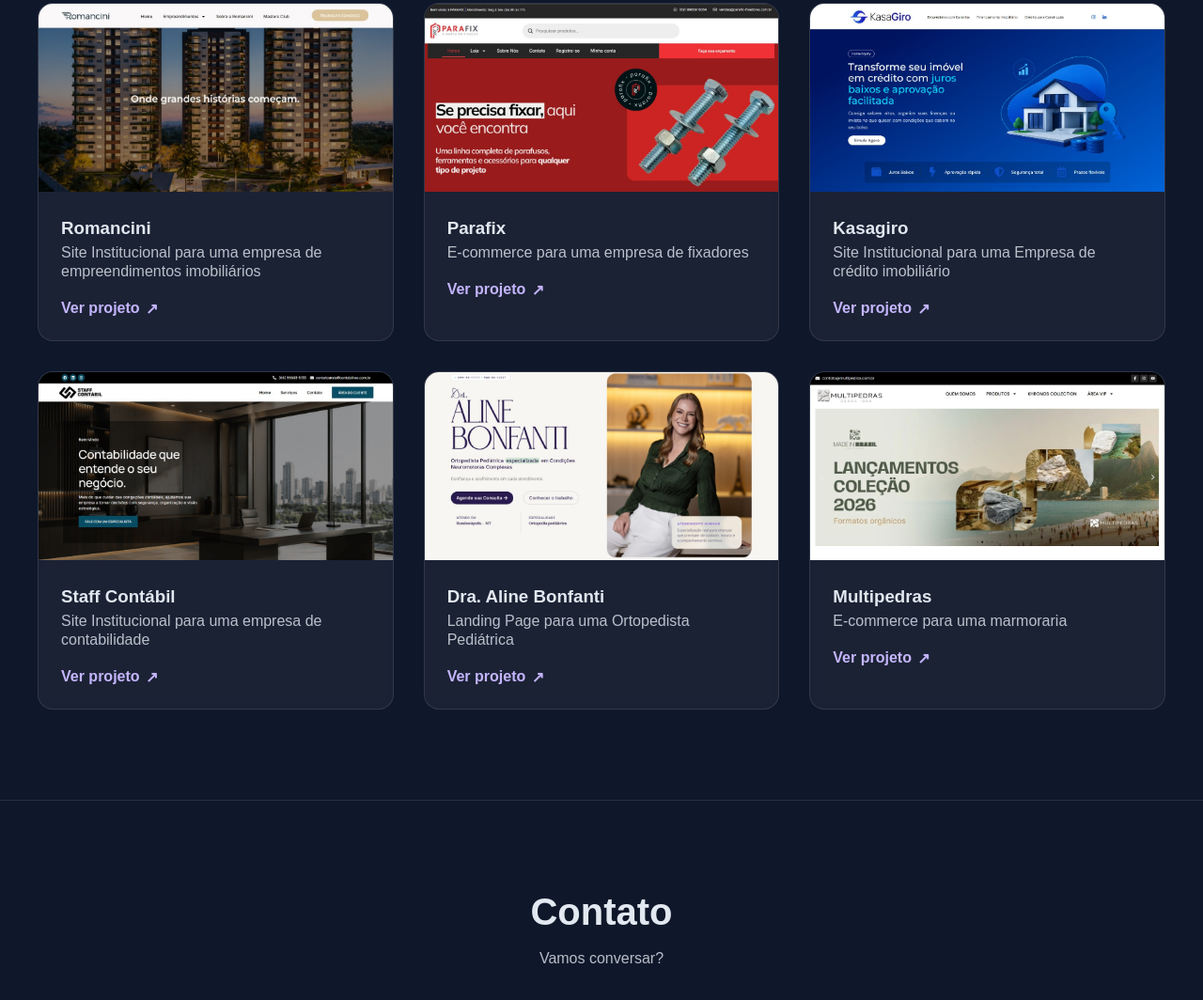
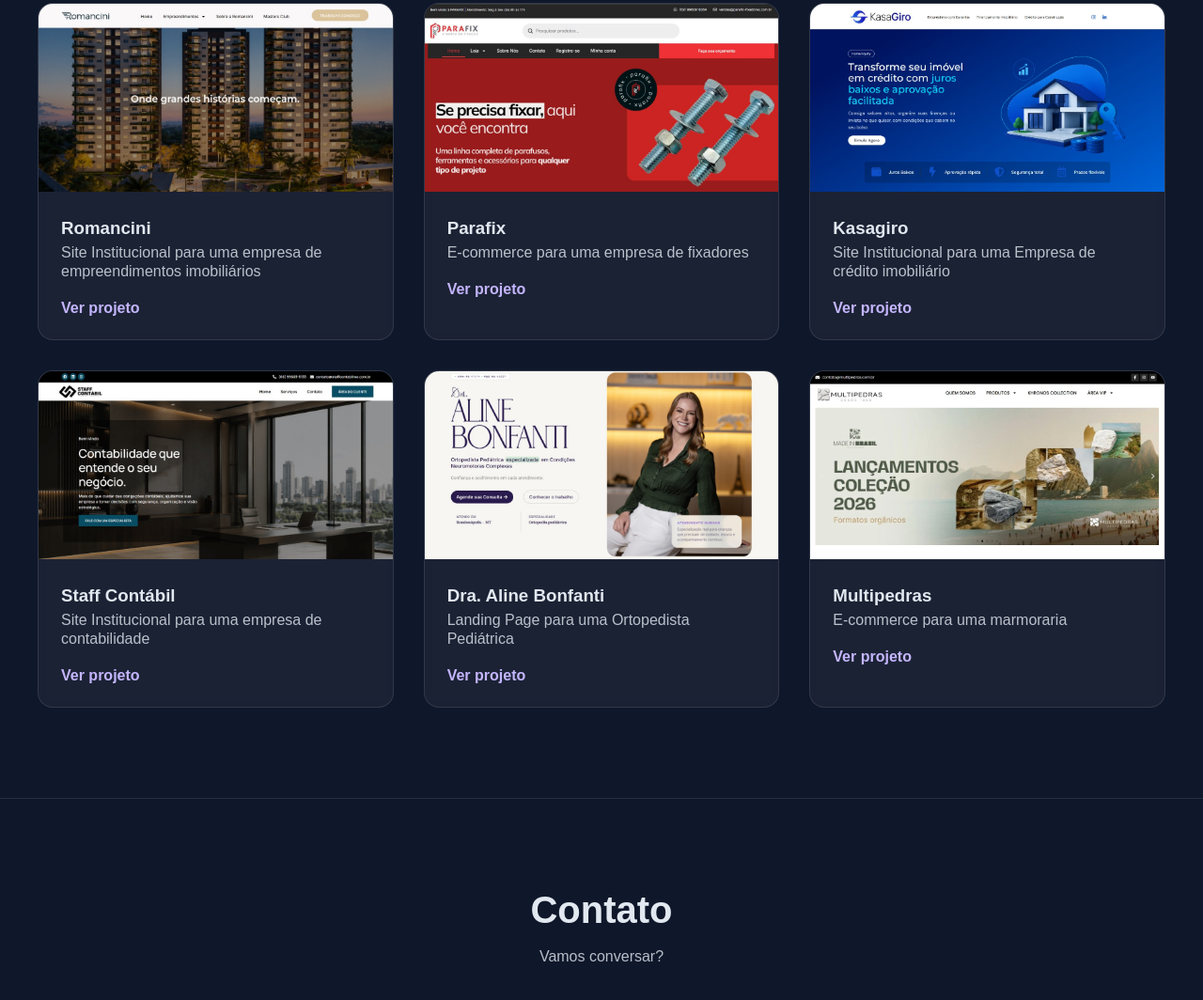
Before and after one commit to isabellaandrad/isabella-portfolio, a plain HTML site: page index.html in a window 1280 px wide. Shown: the part 2406-3470 px from the top of the page at 94% size. Drawn offline with nearby package versions, Linux system fonts and the light colour scheme.

Commit message:
Atualiza seção de projetos

```diff
--- a/index.html
+++ b/index.html
@@ -148,7 +148,7 @@
           <div class="caixa-textos-projeto">
             <h3 class="info-projetos">Romancini</h3>
             <p class="paragrafo-projetos">Site Institucional para uma empresa de empreendimentos imobiliários </p>
-            <a class="link-projeto" href="https://romanciniempreendimentos.com.br/home-nova/" target="_blank" rel="noopener noreferrer">Ver projeto <span aria-hidden="true">↗</span></a>
+            <a class="link-projeto" href="https://romanciniempreendimentos.com.br/home-nova/" target="_blank" rel="noopener noreferrer">Ver projeto</a>
           </div>
         </div>
         <div class="projetos-card">
@@ -156,7 +156,7 @@
           <div class="caixa-textos-projeto">
             <h3 class="info-projetos">Parafix</h3>
             <p class="paragrafo-projetos">E-commerce para uma empresa de fixadores </p>
-            <a class="link-projeto" href="https://parafix-fixadores.com.br/" target="_blank" rel="noopener noreferrer">Ver projeto <span aria-hidden="true">↗</span></a>
+            <a class="link-projeto" href="https://parafix-fixadores.com.br/" target="_blank" rel="noopener noreferrer">Ver projeto </a>
           </div>
         </div>
 
@@ -165,7 +165,7 @@
           <div class="caixa-textos-projeto">
             <h3 class="info-projetos">Kasagiro</h3>
             <p class="paragrafo-projetos">Site Institucional para uma Empresa de crédito imobiliário</p>
-            <a class="link-projeto" href="https://kasagiro.com.br/" target="_blank" rel="noopener noreferrer">Ver projeto <span aria-hidden="true">↗</span></a>
+            <a class="link-projeto" href="https://kasagiro.com.br/" target="_blank" rel="noopener noreferrer">Ver projeto </a>
           </div>
         </div>
 
@@ -174,7 +174,7 @@
           <div class="caixa-textos-projeto">
             <h3 class="info-projetos">Staff Contábil</h3>
             <p class="paragrafo-projetos">Site Institucional para uma empresa de contabilidade</p>
-            <a class="link-projeto" href="https://staffcontabilroo.com.br/" target="_blank" rel="noopener noreferrer">Ver projeto <span aria-hidden="true">↗</span></a>
+            <a class="link-projeto" href="https://staffcontabilroo.com.br/" target="_blank" rel="noopener noreferrer">Ver projeto </a>
           </div>
         </div>
 
@@ -183,7 +183,7 @@
           <div class="caixa-textos-projeto">
             <h3 class="info-projetos">Dra. Aline Bonfanti</h3>
             <p class="paragrafo-projetos">Landing Page para uma Ortopedista Pediátrica</p>
-            <a class="link-projeto" href="https://draalinebonfanti.com.br/" target="_blank" rel="noopener noreferrer">Ver projeto <span aria-hidden="true">↗</span></a>
+            <a class="link-projeto" href="https://draalinebonfanti.com.br/" target="_blank" rel="noopener noreferrer">Ver projeto </a>
           </div>
         </div>
 
@@ -192,7 +192,7 @@
           <div class="caixa-textos-projeto">
             <h3 class="info-projetos">Multipedras</h3>
             <p class="paragrafo-projetos">E-commerce para uma marmoraria</p>
-            <a class="link-projeto" href="https://multipedras.com.br/" target="_blank" rel="noopener noreferrer">Ver projeto <span aria-hidden="true">↗</span></a>
+            <a class="link-projeto" href="https://multipedras.com.br/" target="_blank" rel="noopener noreferrer">Ver projeto </a>
           </div>
         </div>
 
```
